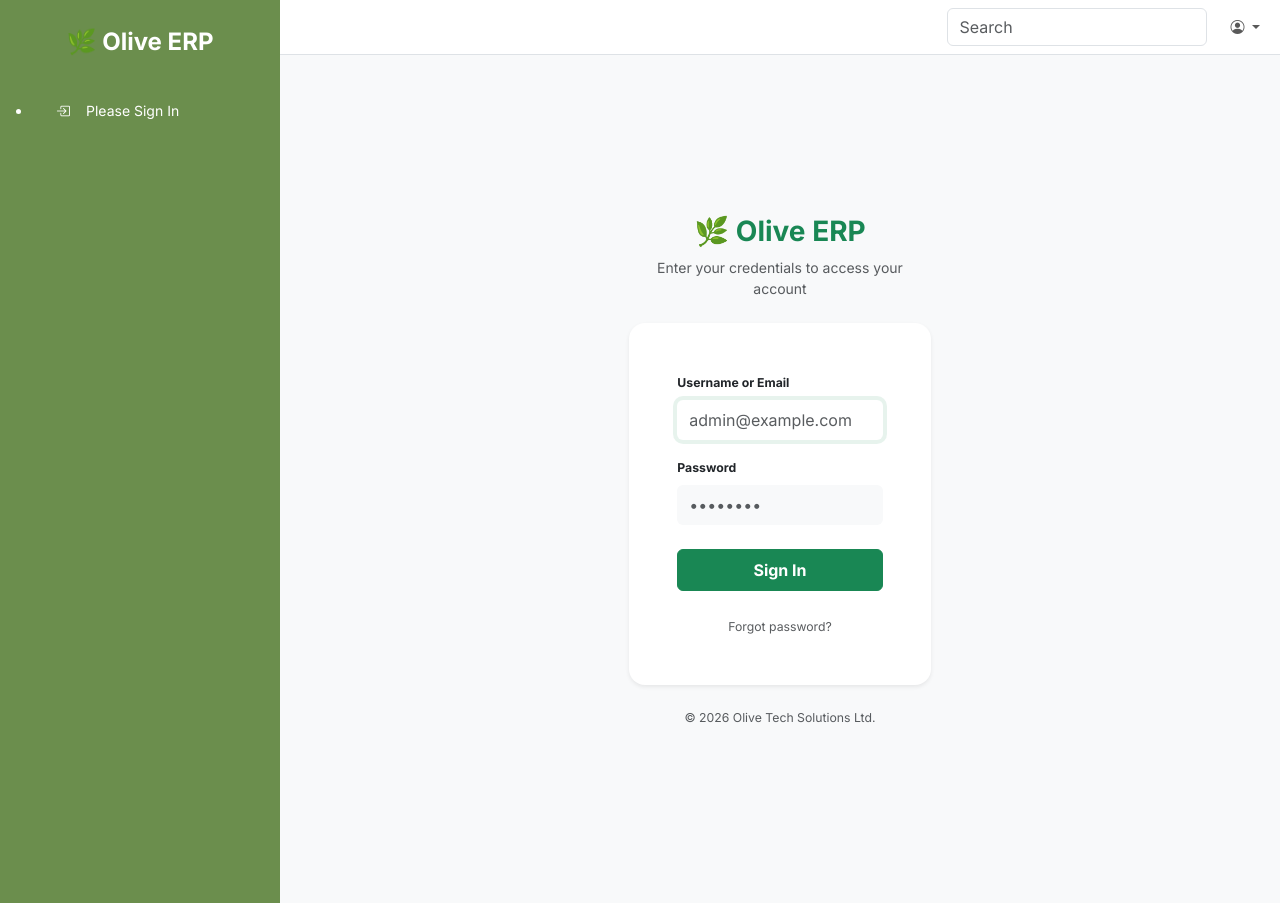
After one commit to shajeebsh/olive_erp, a Django app: page /accounts/login/ in a window 1280 px wide. The commit adds this page. Run offline with Django 4.2, Linux system fonts and the light colour scheme; some libraries are stand-ins or nearby versions.

Commit message:
feat: Implement a comprehensive company setup wizard with creation/update functionality, dedicated login/logout pages, and setup redirection via middleware.

```diff
--- a/company/urls.py
+++ b/company/urls.py
@@ -7,5 +7,6 @@ app_name = "company"
 urlpatterns = [
     path('setup/', views.CompanySetupView.as_view(), name='setup'),
     path('setup/features/', views.FeatureSetupView.as_view(), name='setup_features'),
+    path('setup/complete/', views.SetupCompleteView.as_view(), name='setup_complete'),
     path('profile/', views.profile, name='profile'),
 ]
--- a/core/context_processors.py
+++ b/core/context_processors.py
@@ -1,5 +1,8 @@
+from company.models import CompanyProfile
+
 def navigation_menu(request):
     return {
+        'company': CompanyProfile.objects.first(),
         'modules': [
             {'name': 'Dashboard', 'url': 'dashboard:index', 'icon': 'bi-house-door'},
             {
--- a/templates/includes/sidebar.html
+++ b/templates/includes/sidebar.html
@@ -3,6 +3,23 @@
         <a href="{% url 'dashboard:index' %}" class="sidebar-brand">🌿 Olive ERP</a>
     </div>
     <ul class="sidebar-nav">
+        {% if user.is_authenticated %}
+            {% if not company %}
+                <li class="nav-item">
+                    <a class="nav-link bg-warning bg-opacity-10 text-dark fw-bold" href="{% url 'company:setup' %}">
+                        <i class="bi bi-gear-fill me-2"></i>
+                        <span>Complete Setup</span>
+                        <span class="badge bg-danger ms-auto">Required</span>
+                    </a>
+                    <div class="px-3 py-2">
+                        <div class="progress" style="height: 5px;">
+                            <div class="progress-bar bg-warning" role="progressbar" style="width: 30%;" aria-valuenow="30" aria-valuemin="0" aria-valuemax="100"></div>
+                        </div>
+                    </div>
+                </li>
+                <li class="nav-divider my-2 border-top"></li>
+            {% endif %}
+
             {% for module in modules %}
                 <li class="nav-item">
                     {% if not module.submenu %}
@@ -32,5 +49,13 @@
                     {% endif %}
                 </li>
             {% endfor %}
+        {% else %}
+            <li class="nav-item">
+                <a class="nav-link" href="{% url 'login' %}">
+                    <i class="bi bi-box-arrow-in-right"></i>
+                    <span>Please Sign In</span>
+                </a>
+            </li>
+        {% endif %}
     </ul>
 </div>
--- a/templates/includes/topbar.html
+++ b/templates/includes/topbar.html
@@ -13,15 +13,23 @@
                 <a class="nav-link dropdown-toggle" href="#" id="navbarDropdown" role="button" data-bs-toggle="dropdown" aria-expanded="false">
                     <i class="bi bi-person-circle"></i>
                 </a>
-                <ul class="dropdown-menu dropdown-menu-end" aria-labelledby="navbarDropdown">
-                    <li><a class="dropdown-item" href="{% url 'company:setup' %}">Setup Wizard</a></li>
-                    <li><hr class="dropdown-divider"></li>
-                    <li>
-                        <form action="{% url 'admin:logout' %}" method="post">
-                            {% csrf_token %}
-                            <button type="submit" class="dropdown-item">Logout</button>
-                        </form>
-                    </li>
+                <ul class="dropdown-menu dropdown-menu-end shadow border-0" aria-labelledby="navbarDropdown">
+                    {% if user.is_authenticated %}
+                        <li class="px-3 py-2 small fw-bold text-muted border-bottom mb-2">
+                            Signed in as:<br>
+                            <span class="text-dark">{{ user.username|default:user.email }}</span>
+                        </li>
+                        <li><a class="dropdown-item" href="{% url 'company:setup' %}"><i class="bi bi-gear me-2"></i>Setup Wizard</a></li>
+                        <li><hr class="dropdown-divider"></li>
+                        <li>
+                            <form action="{% url 'logout' %}" method="post" id="logout-form">
+                                {% csrf_token %}
+                                <button type="submit" class="dropdown-item text-danger"><i class="bi bi-box-arrow-right me-2"></i>Logout</button>
+                            </form>
+                        </li>
+                    {% else %}
+                        <li><a class="dropdown-item" href="{% url 'login' %}"><i class="bi bi-box-arrow-in-right me-2"></i>Login</a></li>
+                    {% endif %}
                 </ul>
             </li>
         </ul>
--- /dev/null
+++ b/templates/registration/login.html
@@ -0,0 +1,62 @@
+{% extends "base.html" %}
+{% load static %}
+
+{% block title %}Login | Olive ERP{% endblock %}
+
+{% block sidebar %}{% endblock %}
+{% block header %}{% endblock %}
+
+{% block content %}
+<div class="row justify-content-center align-items-center min-vh-100 bg-light">
+    <div class="col-md-5 col-lg-4">
+        <div class="text-center mb-4">
+            <h1 class="h3 fw-bold text-success">🌿 Olive ERP</h1>
+            <p class="text-muted">Enter your credentials to access your account</p>
+        </div>
+
+        <div class="card shadow-sm border-0">
+            <div class="card-body p-4 p-md-5">
+                {% if form.errors %}
+                    <div class="alert alert-danger small">
+                        Your username and password didn't match. Please try again.
+                    </div>
+                {% endif %}
+
+                <form method="post" action="{% url 'login' %}">
+                    {% csrf_token %}
+                    <div class="mb-3">
+                        <label for="id_username" class="form-label small fw-bold">Username or Email</label>
+                        <input type="text" name="username" autofocus maxlength="254" class="form-control bg-light border-0 py-2" required id="id_username" placeholder="admin@example.com">
+                    </div>
+                    <div class="mb-4">
+                        <label for="id_password" class="form-label small fw-bold">Password</label>
+                        <input type="password" name="password" class="form-control bg-light border-0 py-2" required id="id_password" placeholder="••••••••">
+                    </div>
+
+                    <div class="d-grid gap-2">
+                        <button type="submit" class="btn btn-success py-2 fw-bold">Sign In</button>
+                    </div>
+
+                    <input type="hidden" name="next" value="{{ next }}">
+                </form>
+
+                <div class="mt-4 text-center">
+                    <a href="{% url 'password_reset' %}" class="text-decoration-none small text-muted">Forgot password?</a>
+                </div>
+            </div>
+        </div>
+
+        <p class="text-center mt-4 small text-muted">
+            &copy; 2026 Olive Tech Solutions Ltd.
+        </p>
+    </div>
+</div>
+
+<style>
+    body { background-color: #f8f9fa !important; }
+    .card { border-radius: 1rem; }
+    .form-control:focus { background-color: #fff !important; box-shadow: 0 0 0 0.25rem rgba(25, 135, 84, 0.1); }
+</style>
+{% endblock %}
+
+{% block footer %}{% endblock %}
--- a/wagtailerp/settings/base.py
+++ b/wagtailerp/settings/base.py
@@ -121,9 +121,9 @@ AUTHENTICATION_BACKENDS = [
     'django.contrib.auth.backends.ModelBackend',
 ]
 
-LOGIN_URL = 'wagtailadmin_login'
+LOGIN_URL = 'login'
 LOGIN_REDIRECT_URL = 'dashboard:index'
-LOGOUT_REDIRECT_URL = 'dashboard:index'
+LOGOUT_REDIRECT_URL = 'login'
 
 WAGTAIL_SITE_NAME = "Olive_ERP"
 WAGTAILADMIN_BASE_URL = "http://localhost:8000"
```
Also changed, not shown: company/tests.py (added, +44 -0 lines), company/views.py (+22 -12 lines), core/middleware.py (+2 -11 lines), dashboard/views.py (+12 -1 lines), templates/company/setup/complete.html (added, +48 -0 lines), templates/dashboard/index.html (+18 -0 lines), templates/registration/logged_out.html (added, +33 -0 lines). Lines whose indentation alone changed are shown as unchanged.
